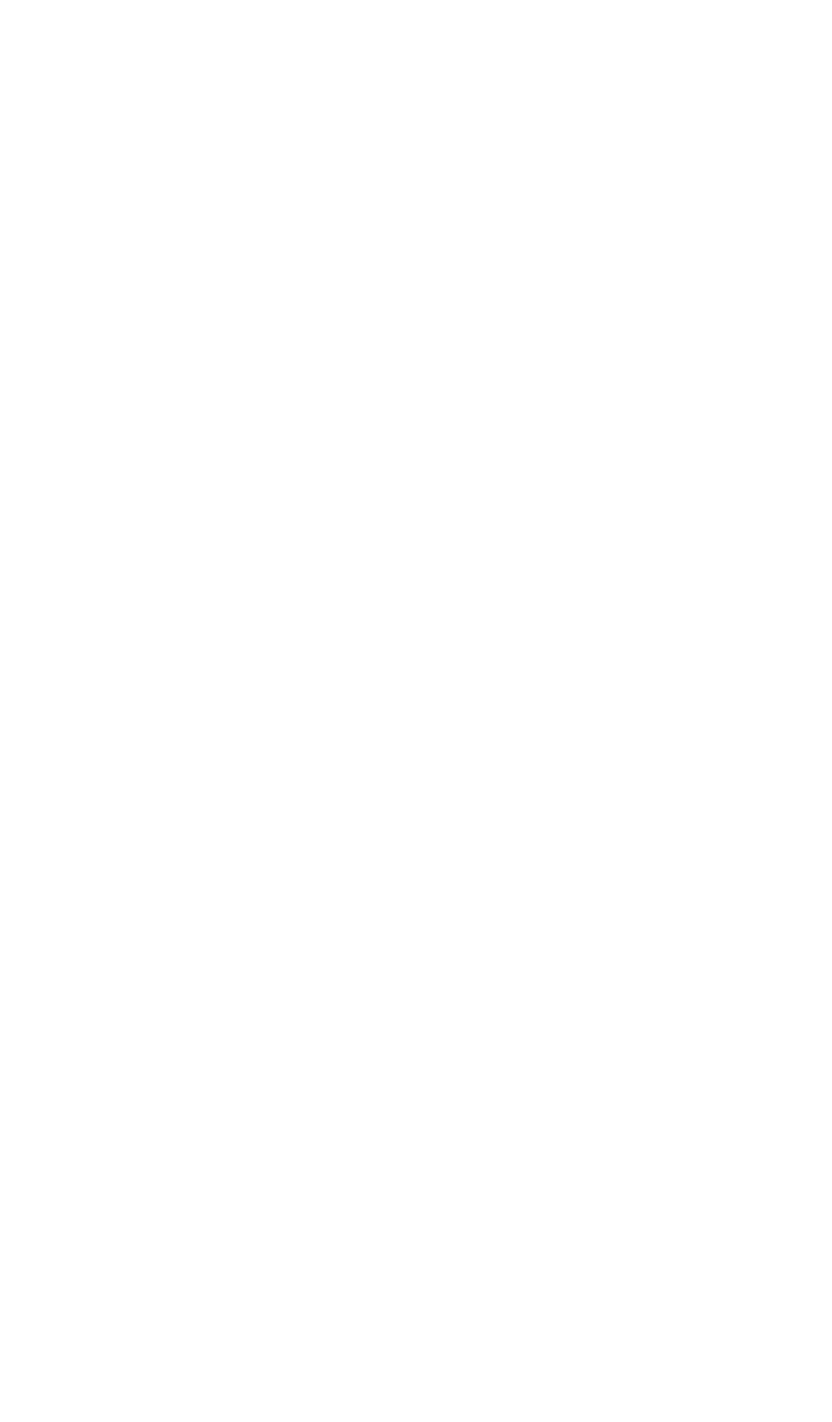
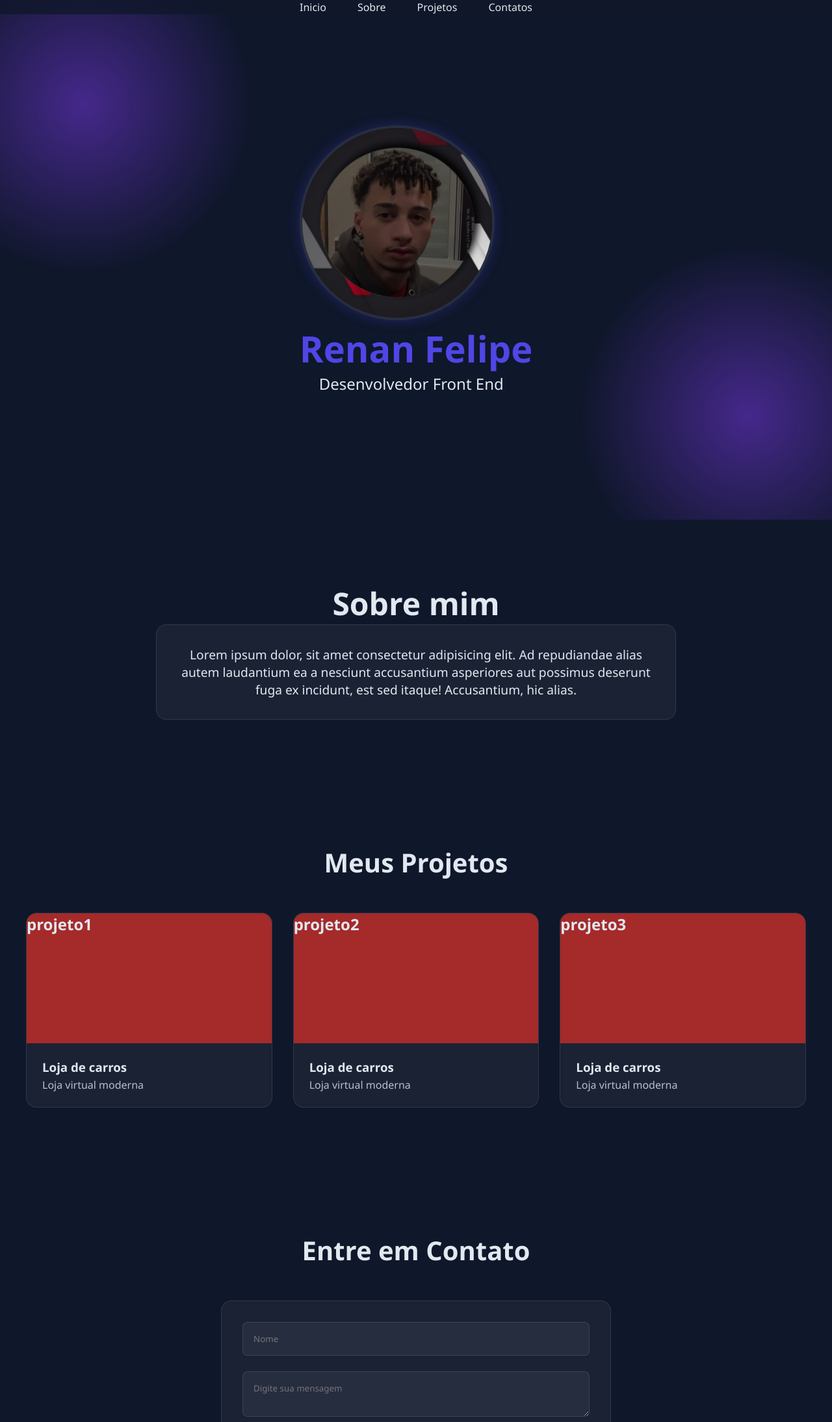
Before and after one commit to Renaanprofissional/Metas, a plain HTML site: page Portfolio/index.html in a window 1280 px wide. Shown: the top 2189 px of the page at 65% size. Before the commit the page ends 800 px from the top, so only its background shows below. Drawn offline with Linux system fonts and the light colour scheme.

Commit message:
New Version

```diff
--- a/Portfolio/index.html
+++ b/Portfolio/index.html
@@ -1,11 +1,97 @@
 <!DOCTYPE html>
 <html lang="pt-br">
+
 <head>
     <meta charset="UTF-8">
     <meta name="viewport" content="width=device-width, initial-scale=1.0">
+    <link rel="stylesheet" href="style.css">
     <title>Portfólio</title>
 </head>
+
 <body>
+    <div class="particulas1"></div>
+    <div class="particulas2"></div>
 
-</body>
+
+
+
+    <nav class="navegacao">
+        <ul class="menu">
+            <li>
+                <a href="#inicio" class="menu-link">Inicio</a>
+            </li>
+            <li>
+                <a href="#sobre" class="menu-link">Sobre</a>
+            </li>
+            <li>
+                <a href="#projetos" class="menu-link">Projetos</a>
+            </li>
+            <li>
+                <a href="#contatos" class="menu-link">Contatos</a>
+            </li>
+        </ul>
+    </nav>
+
+    <main class="cabecalho" id="inicio">
+        <div>
+            <img src="./img/renan.png" alt="renan" class="foto-perfil">
+            <h1 class="nome-logo">Renan Felipe</h1>
+            <p class="logo-sub-titulo">Desenvolvedor Front End</p>
+        </div>
+    </main>
+
+    <section id="sobre" class="sobre">
+        <h2 class="sobre-titulo">Sobre mim</h2>
+        <div class="sobre-caixa">
+            <p class="sobre-paragrafo">Lorem ipsum dolor, sit amet consectetur adipisicing elit. Ad repudiandae alias
+                autem laudantium ea a nesciunt accusantium asperiores aut possimus deserunt fuga ex incidunt, est sed
+                itaque! Accusantium, hic alias.</p>
+        </div>
+    </section>
+
+    <section id="projetos" class="projetos">
+        <h2 class="projetos-titulo">Meus Projetos</h2>
+        <div class="projetos-caixa">
+
+            <div class="projetos-card">
+                <h1 class="projetos-images">projeto1</h1>
+                <div class="caixa-textos-projeto">
+                    <h3 class="info-projetos">Loja de carros</h3>
+                    <p class="paragrafo-projeto">Loja virtual moderna</p>
+                </div>
+            </div>
+
+            <div class="projetos-card">
+                <h1 class="projetos-images">projeto2</h1>
+                <div class="caixa-textos-projeto">
+                    <h3 class="info-projetos">Loja de carros</h3>
+                    <p class="paragrafo-projeto">Loja virtual moderna</p>
+                </div>
+            </div>
+
+            <div class="projetos-card">
+                <h1 class="projetos-images">projeto3</h1>
+                <div class="caixa-textos-projeto">
+                    <h3 class="info-projetos">Loja de carros</h3>
+                    <p class="paragrafo-projeto">Loja virtual moderna</p>
+                </div>
+            </div>
+        </div>
+    </section>
+
+    <section id="contatos" class="contatos">
+        <h2 class="contatos-titulo">Entre em Contato</h2>
+        <form class="formulario-contato" id="formulario">
+            <div class="grupo-form">
+                <input placeholder="Nome" class="campo-form">
+            </div>
+            <div class="grupo-form">
+                <textarea class="campo-form" placeholder="Digite sua mensagem"></textarea>
+            </div>
+
+            <button type="submit" class="botao-form">Enviar WhatsApp</button>
+        </form>
+
+    </section>
+
 </html>
--- a/Portfolio/style.css
+++ b/Portfolio/style.css
@@ -0,0 +1,260 @@
+*{
+    margin: 0;
+    padding: 0;
+    box-sizing: border-box;
+    font-family: 'Segoe UI', Tahoma, Geneva, Verdana, sans-serif;
+}
+
+html{
+    scroll-behavior: smooth;
+}
+
+:root{
+    --primaria: #4f46e5;
+    --secundaria: #7c3aed;
+    --escuro: #0f172a;
+    --maisEscuro: #0a0f1c;
+    --claro: #e2e8f0;
+    --vidro: rgba(255, 255, 255, 0.1);
+}
+
+body{
+    background-color: var(--escuro);
+    color: var(--claro);
+}
+
+.navegacao{
+    position: fixed;
+    top: 0;
+    background-color: rgb(15, 23, 42, 0.8);
+    width: 100%;
+    z-index: 100;
+}
+
+.menu{
+    display: flex;
+    justify-content: center;
+    list-style: none;
+    gap: 3rem;
+}
+
+.menu-link{
+     text-decoration: none;
+     color: var(--claro);
+     font-weight: 500;
+     position: relative;
+     padding: 0.5rem 0;
+}
+
+.menu-link::after{
+    content: '';
+    height: 2px;
+    width: 0;
+    position: absolute;
+    bottom: 0;
+    left: 0;
+    background: linear-gradient(90deg, #4f46e5, #7c3aed);
+    transition: width 0.5s ease;
+}
+
+.menu-link:hover::after{
+    width: 100%;
+}
+
+.cabecalho{
+    min-height: 100vh;
+    display: flex;
+    justify-content: center;
+    align-items: center;
+    flex-direction: column;
+}
+
+.foto-perfil{
+    width: 300px;
+    height: 300px;
+    box-shadow: 0 0 20px rgb(79, 70, 229, 0.3);
+    border-radius: 50%;
+    border: 4px solid var(--vidro);
+    animation: flutuar 5s ease-in-out infinite;
+}
+
+.nome-logo{
+    font-size: 3.5rem;
+    color: var(--primaria);
+    font-weight: bold;
+}
+
+.logo-sub-titulo{
+    font-size: 1.5rem;
+    color: var(--claro);
+    margin: 0 30px;
+}
+
+.sobre{
+    padding: 6rem 2rem;
+}
+
+.sobre-titulo{
+    font-size: 3rem;
+    color: var(--claro);
+    text-align: center;
+}
+
+.sobre-caixa{
+    padding: 2rem;
+    max-width: 800px;
+    margin: 0 auto;
+    border-radius: 16px;
+    border: 1px solid var(--vidro);
+    backdrop-filter: blur(10px);
+    background: rgba(255, 255, 255, 0.05);
+}
+
+.sobre-paragrafo{
+    text-align: center;
+    font-size: 1.2rem;
+}
+
+
+.projetos-images{
+    background-color: brown;
+    height: 200px;
+    width: 100%;
+    object-fit: cover;
+}
+
+.projetos{
+    padding: 6rem 2rem;
+}
+
+.projetos-caixa{
+    display: grid;
+    grid-template-columns: repeat(auto-fit, minmax(300px, 1fr));
+    gap: 2rem;
+    max-width: 1200px;
+    margin: 0 auto;
+}
+
+.projetos-card{
+    background: rgba(255, 255, 255, 0.05);
+    border-radius: 16px;
+    backdrop-filter: blur(5px);
+    border: 1px solid var(--vidro);
+    overflow: hidden;
+    transition: all 0.5s ease;
+    cursor: pointer;
+}
+
+.projetos-titulo{
+    text-align: center;
+    font-size: 2.5rem;
+    margin-bottom: 50px;
+}
+
+.projetos-card:hover{
+    box-shadow: 0 10px 20px rgba(79, 70, 229, 0.2);
+    transform: translateY(-10px) scale(1.03);
+}
+
+.caixa-textos-projeto{
+    padding: 1.5rem;
+}
+
+.paragrafo-projeto{
+    color: rgba(226, 232, 240, 0.8);
+    line-height: 1.25rem;
+}
+
+.info-projetos{
+    margin-bottom: 5px;
+}
+
+.contatos{
+    padding: 6rem 2rem;
+}
+
+.contatos-titulo{
+    text-align: center;
+    font-size: 2.5rem;
+    margin-bottom: 50px;
+}
+
+.formulario-contato{
+    max-width: 600px;
+    margin: 0 auto;
+    backdrop-filter: blur(10px);
+    background: rgba(255, 255, 255, 0.05);
+    padding: 2rem;
+    border: 1px solid var(--vidro);
+    border-radius: 16px;
+}
+
+.campo-form{
+    width: 100%;
+    padding: 1rem;
+    background: rgba(255, 255, 255, 0.05);
+    border-radius: 8px;
+    color: var(--claro);
+    border: 1px solid var(--vidro);
+    outline: none;
+}
+
+.campo-form:focus{
+    border-color: var(--secundaria);
+    box-shadow: 0 0 10px rgba(79, 70, 229, 0.3);
+}
+
+.grupo-form{
+    margin-bottom: 1.5rem;
+}
+
+.botao-form{
+    color: var(--claro);
+    background: linear-gradient(45deg, #4f46e5, #7c3aed);
+    padding: 1rem 2rem;
+    border: none;
+    border-radius: 8px;
+    cursor: pointer;
+    font-weight: bold;
+    width: 100%;
+    transition: all 0.5 ease;
+}
+
+.botao-form:hover{
+    transform: translateY(-4px);
+    box-shadow: 0 5px 15px rgba(79, 70, 229, 0.4);
+}
+
+.particulas1{
+    position: fixed;
+    top: 0;
+    left: 0;
+    width: 100%;
+    height: 100%;
+    z-index: -1;
+    opacity: 0.5;
+    background: radial-gradient(circle at 10% 20%, #4f46e5 0%, transparent 20%);
+    background: radial-gradient(circle at 10% 20%, #7c3aed 0%, transparent 20%);
+}
+
+.particulas2{
+    position: fixed;
+    top: 0;
+    left: 0;
+    width: 100%;
+    height: 100%;
+    z-index: -1;
+    opacity: 0.5;
+    background: radial-gradient(circle at 90% 80%, #4f46e5 0%, transparent 20%);
+    background: radial-gradient(circle at 90% 80%, #7c3aed 0%, transparent 20%);
+}
+
+@keyframes flutuar {
+    0%,100% {
+        transform: translateY(0);
+    }
+
+    50%{
+        transform: translateY(-20px);
+    }
+}
```
Also changed, not shown: Portfolio/img/renan.png (added).
